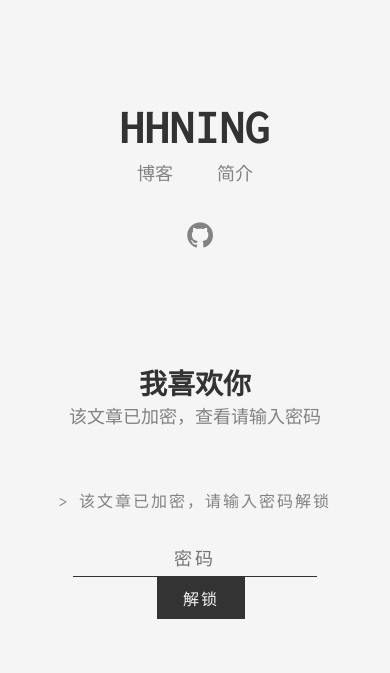
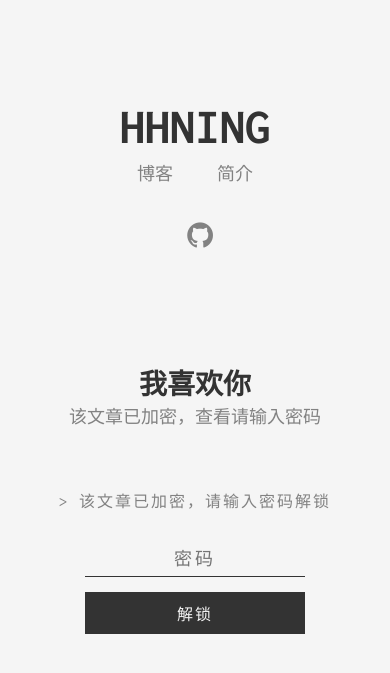
Before and after one commit to HHNING0/HHNING0.github.io, a Jekyll site: the page built from _posts/2026-08-20-我喜欢你.md, in a window 390 px wide. Shown: the top 673 px of the page. Built offline with Jekyll 4.4.1, drawn with Linux system fonts in a browser that asks for light colours.

Commit message:
密码解锁页：手机端适配，修复错误提示不显示

```diff
--- a/_layouts/password.html
+++ b/_layouts/password.html
@@ -56,6 +56,24 @@ layout: default
     margin-top: 20px;
     display: none;
 }
+@media (max-width: 480px) {
+    .locked-gate form {
+        display: block;
+    }
+    .locked-gate input[type="password"] {
+        width: 80%;
+        max-width: 220px;
+        box-sizing: border-box;
+        display: block;
+        margin: 0 auto 15px;
+    }
+    .locked-gate button {
+        margin-left: 0;
+        width: 80%;
+        max-width: 220px;
+        box-sizing: border-box;
+    }
+}
 </style>
 
 <div class="content" id="locked">
```
Also changed, not shown: other parts of _layouts/password.html (+2 -1 lines).
